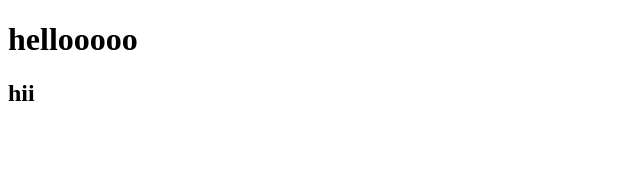
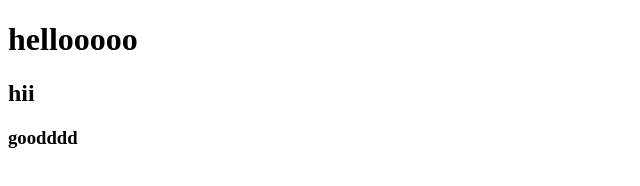
Before and after one commit to LeenaSonaiya/githubbbb, a plain HTML site: page index.html in a window 1280 px wide. Shown: the whole page, without its empty margins (0-640 px from the left). Drawn offline with Linux system fonts and the light colour scheme.

Commit message:
good msg

```diff
--- a/index.html
+++ b/index.html
@@ -9,5 +9,6 @@
 <body>
     <h1>hellooooo</h1>
     <h2>hii</h2>
+    <h3>goodddd</h3>
 </body>
 </html>
```
